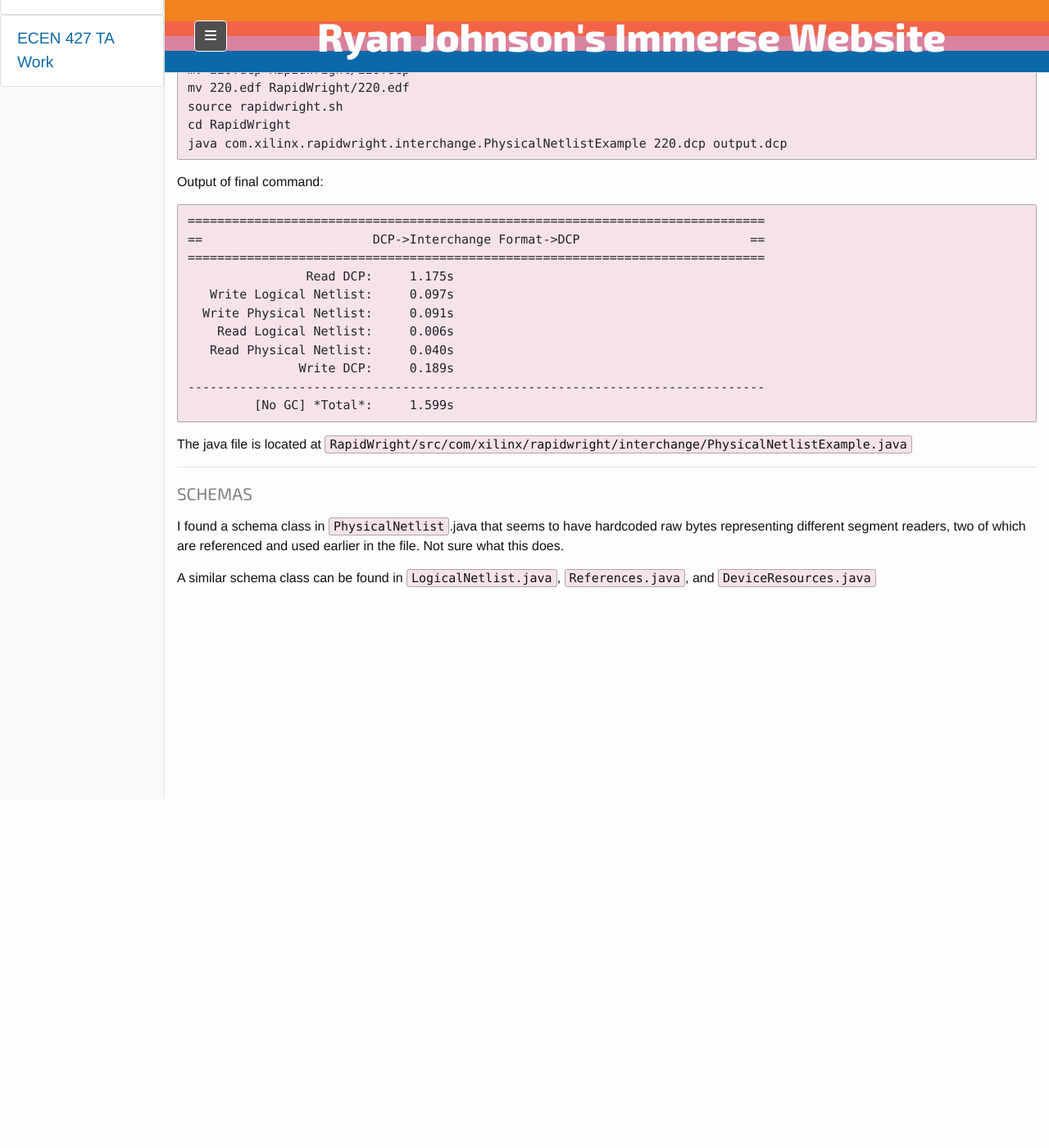
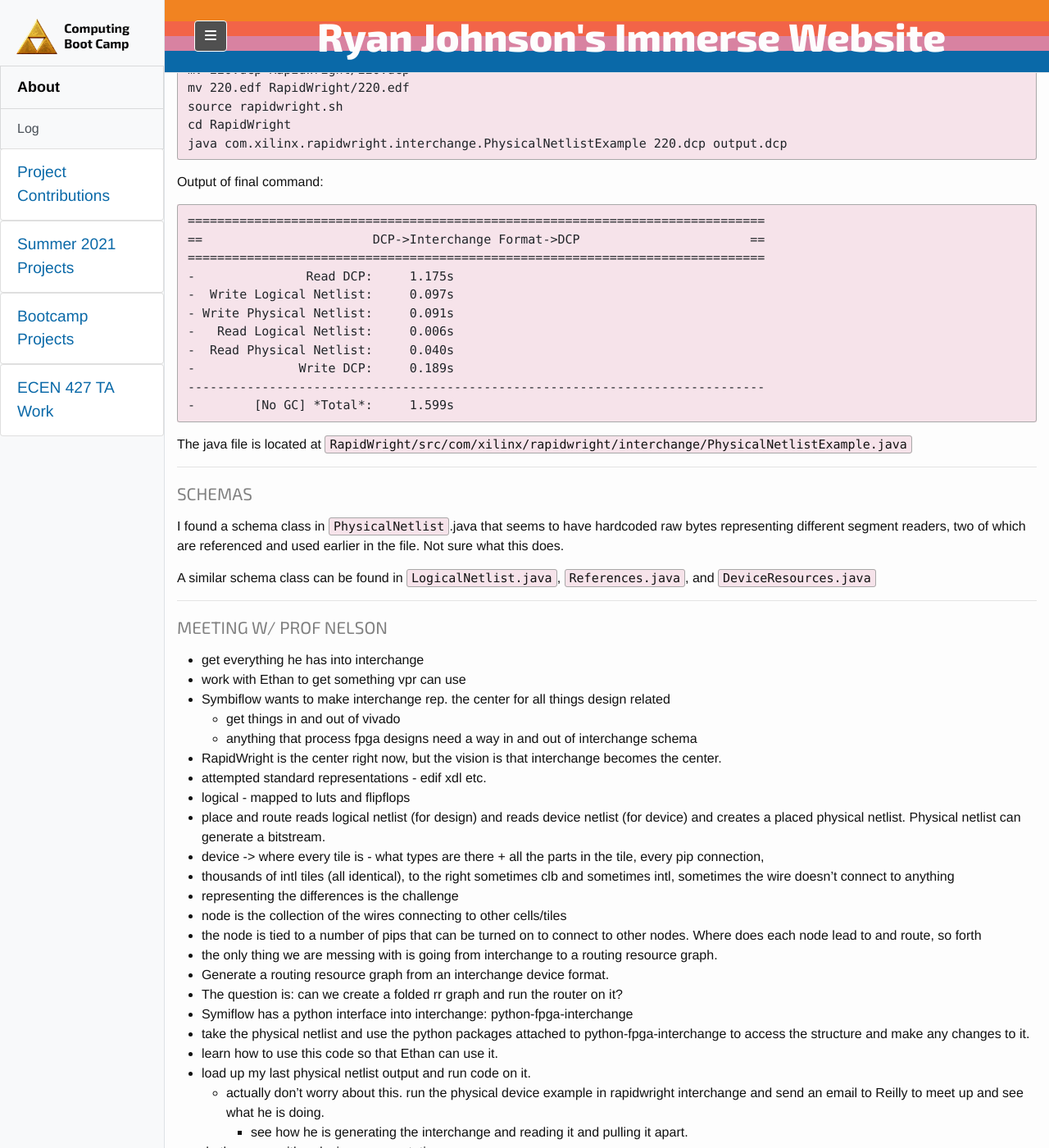
Before and after one commit to ryancj14/ryancj14, a Jekyll site: the page built from _pages/RapidWright_work.md, in a window 1280 px wide and 1400 px high, scrolled down 426 px. Shown: the whole window at 82% size. Built offline with Jekyll 4.4.1, drawn with Linux system fonts in a browser that asks for light colours; nearby versions of some CDN libraries; before the commit the page ends 1158 px from its top, so only the background shows below that; some of the changed text lies outside the part shown.

Commit message:
added notes from meeting
Signed-off-by: Ryan Johnson <ryancj14@gmail.com>

````diff
--- a/_pages/RapidWright_work.md
+++ b/_pages/RapidWright_work.md
@@ -29,14 +29,14 @@ Output of final command:
 ==============================================================================
 ==                       DCP->Interchange Format->DCP                       ==
 ==============================================================================
-                Read DCP:     1.175s
-   Write Logical Netlist:     0.097s
-  Write Physical Netlist:     0.091s
-    Read Logical Netlist:     0.006s
-   Read Physical Netlist:     0.040s
-               Write DCP:     0.189s
+-               Read DCP:     1.175s
+-  Write Logical Netlist:     0.097s
+- Write Physical Netlist:     0.091s
+-   Read Logical Netlist:     0.006s
+-  Read Physical Netlist:     0.040s
+-              Write DCP:     0.189s
 ------------------------------------------------------------------------------
-         [No GC] *Total*:     1.599s
+-        [No GC] *Total*:     1.599s
 ```
 The java file is located at `RapidWright/src/com/xilinx/rapidwright/interchange/PhysicalNetlistExample.java`
 
@@ -47,3 +47,34 @@ The java file is located at `RapidWright/src/com/xilinx/rapidwright/interchange/
 I found a schema class in `PhysicalNetlist`.java that seems to have hardcoded raw bytes representing different segment readers, two of which are referenced and used earlier in the file. Not sure what this does.
 
 A similar schema class can be found in `LogicalNetlist.java`, `References.java`, and `DeviceResources.java`
+
+---
+
+### Meeting w/ Prof Nelson
+
+- get everything he has into interchange
+- work with Ethan to get something vpr can use
+- Symbiflow wants to make interchange rep. the center for all things design related
+  - get things in and out of vivado
+  - anything that process fpga designs need a way in and out of interchange schema
+- RapidWright is the center right now, but the vision is that interchange becomes the center.
+- attempted standard representations - edif xdl etc.
+- logical - mapped to luts and flipflops
+- place and route reads logical netlist (for design) and reads device netlist (for device) and creates a placed physical netlist. Physical netlist can generate a bitstream.
+- device -> where every tile is - what types are there + all the parts in the tile, every pip connection,
+- thousands of intl tiles (all identical), to the right sometimes clb and sometimes intl, sometimes the wire doesn't connect to anything
+- representing the differences is the challenge
+- node is the collection of the wires connecting to other cells/tiles
+- the node is tied to a number of pips that can be turned on to connect to other nodes. Where does each node lead to and route, so forth
+- the only thing we are messing with is going from interchange to a routing resource graph.
+- Generate a routing resource graph from an interchange device format.
+- The question is: can we create a folded rr graph and run the router on it?
+- Symiflow has a python interface into interchange: python-fpga-interchange
+- take the physical netlist and use the python packages attached to python-fpga-interchange to access the structure and make any changes to it.
+- learn how to use this code so that Ethan can use it.
+- load up my last physical netlist output and run code on it.
+  - actually don't worry about this. run the physical device example in rapidwright interchange and send an email to Reilly to meet up and see what he is doing.
+    - see how he is generating the interchange and reading it and pulling it apart.
+- do the same with a device representation.
+- Take ethan's python code and where he uses sql replace it with python into queries into the interchange format.
+- when you verify ethan's new folded representation
````
